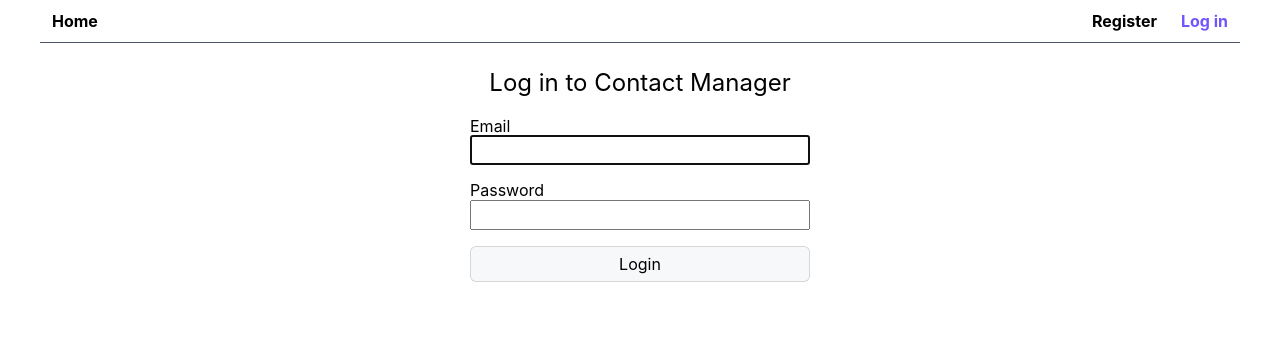
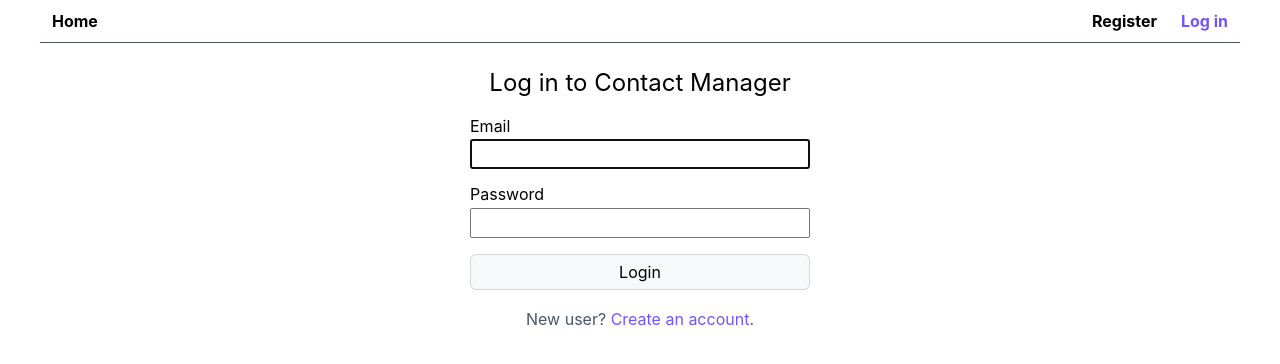
Before and after one commit to kucheryavenko/goit-react-hw-08-phonebook, a React (Create React App) app: page /goit-react-hw-08-phonebook/login in a window 1280 px wide. Shown: the top 364 px of the page. Built offline with nearby package versions, Linux system fonts and the light colour scheme.

Commit message:
styles
loginForm/registerForm

```diff
--- a/src/components/LoginForm/LoginForm.jsx
+++ b/src/components/LoginForm/LoginForm.jsx
@@ -1,7 +1,15 @@
 import { useState } from 'react';
 import { useDispatch } from 'react-redux';
 import { logIn } from 'redux/auth/authOperations';
-import { Form, Title, Label, Input, Button } from './LoginForm.styled';
+import {
+  Form,
+  Title,
+  Label,
+  Input,
+  Button,
+  Txt,
+  Link,
+} from './LoginForm.styled';
 
 export const LoginForm = () => {
   const dispatch = useDispatch();
@@ -53,6 +61,9 @@ export const LoginForm = () => {
         />
       </Label>
       <Button type="submit">Login</Button>
+      <Txt>
+        New user? <Link to="/register">Create an account</Link>.
+      </Txt>
     </Form>
   );
 };
--- a/src/components/LoginForm/LoginForm.styled.jsx
+++ b/src/components/LoginForm/LoginForm.styled.jsx
@@ -1,4 +1,5 @@
 import styled from 'styled-components';
+import { NavLink } from 'react-router-dom';
 
 export const Form = styled.form`
   width: 340px;
@@ -21,11 +22,13 @@ export const Label = styled.label`
 
 export const Input = styled.input`
   height: 30px;
+  margin-top: 4px;
 `;
 
 export const Button = styled.button`
   width: 340px;
   padding: ${p => p.theme.space[1]}px ${p => p.theme.space[2]}px;
+  margin-bottom: 20px;
   font-weight: 400;
 
   background-color: ${p => p.theme.colors.secondary};
@@ -40,3 +43,15 @@ export const Button = styled.button`
     box-shadow: ${p => p.theme.shadows.shadow};
   }
 `;
+
+export const Txt = styled.p`
+  font-size: 16 px;
+  text-align: center;
+  color: ${p => p.theme.colors.primaryAccent};
+`;
+
+export const Link = styled(NavLink)`
+  display: inline-block;
+  text-decoration: none;
+  color: ${p => p.theme.colors.hover};
+`;
--- a/src/components/RegisterForm/RegisterForm.jsx
+++ b/src/components/RegisterForm/RegisterForm.jsx
@@ -1,7 +1,15 @@
 import { useState } from 'react';
 import { useDispatch } from 'react-redux';
 import { register } from 'redux/auth/authOperations';
-import { Form, Title, Label, Input, Button } from './RegisterForm.styled';
+import {
+  Form,
+  Title,
+  Label,
+  Input,
+  Button,
+  Txt,
+  Link,
+} from './RegisterForm.styled';
 
 export const RegisterForm = () => {
   const dispatch = useDispatch();
@@ -66,6 +74,9 @@ export const RegisterForm = () => {
         />
       </Label>
       <Button type="submit">Register</Button>
+      <Txt>
+        Already have an account? <Link to="/login">Log in</Link>.
+      </Txt>
     </Form>
   );
 };
--- a/src/components/RegisterForm/RegisterForm.styled.jsx
+++ b/src/components/RegisterForm/RegisterForm.styled.jsx
@@ -1,4 +1,5 @@
 import styled from 'styled-components';
+import { NavLink } from 'react-router-dom';
 
 export const Form = styled.form`
   width: 340px;
@@ -21,10 +22,12 @@ export const Label = styled.label`
 
 export const Input = styled.input`
   height: 30px;
+  margin-top: 4px;
 `;
 
 export const Button = styled.button`
   width: 340px;
+  margin-bottom: 20px;
   padding: ${p => p.theme.space[1]}px ${p => p.theme.space[2]}px;
   font-weight: 400;
 
@@ -40,3 +43,15 @@ export const Button = styled.button`
     box-shadow: ${p => p.theme.shadows.shadow};
   }
 `;
+
+export const Txt = styled.p`
+  font-size: 16 px;
+  text-align: center;
+  color: ${p => p.theme.colors.primaryAccent};
+`;
+
+export const Link = styled(NavLink)`
+  display: inline-block;
+  text-decoration: none;
+  color: ${p => p.theme.colors.hover};
+`;
--- a/src/pages/Home/Home.jsx
+++ b/src/pages/Home/Home.jsx
@@ -1,9 +1,18 @@
-import { Container, Title } from './Home.styled';
+import { useSelector } from 'react-redux';
+import { selectIsLoggedIn } from 'redux/auth/authSelectors';
+import { Container, Title, Txt, Link } from './Home.styled';
 
 const Home = () => {
+  const isLoggedIn = useSelector(selectIsLoggedIn);
   return (
     <Container>
       <Title>Hello, I am your Contact Manager!</Title>
+      {!isLoggedIn && (
+        <Txt>
+          To work with contacts, <Link to="/register"> register </Link> or{' '}
+          <Link to="/login"> log in</Link>.
+        </Txt>
+      )}
     </Container>
   );
 };
--- a/src/pages/Home/Home.styled.jsx
+++ b/src/pages/Home/Home.styled.jsx
@@ -1,14 +1,29 @@
 import styled from 'styled-components';
+import { NavLink } from 'react-router-dom';
 
 export const Container = styled.div`
   min-height: calc(100vh - 200px);
   display: flex;
+  flex-direction: column;
   align-items: center;
   justify-content: center;
 `;
 
 export const Title = styled.h1`
+  margin-bottom: 20px;
   font-weight: 500;
   font-size: 48px;
   text-align: center;
 `;
+
+export const Txt = styled.p`
+  font-size: 20px;
+  text-align: center;
+  color: ${p => p.theme.colors.primaryAccent};
+`;
+
+export const Link = styled(NavLink)`
+  display: inline-block;
+  text-decoration: none;
+  color: ${p => p.theme.colors.hover};
+`;
```
